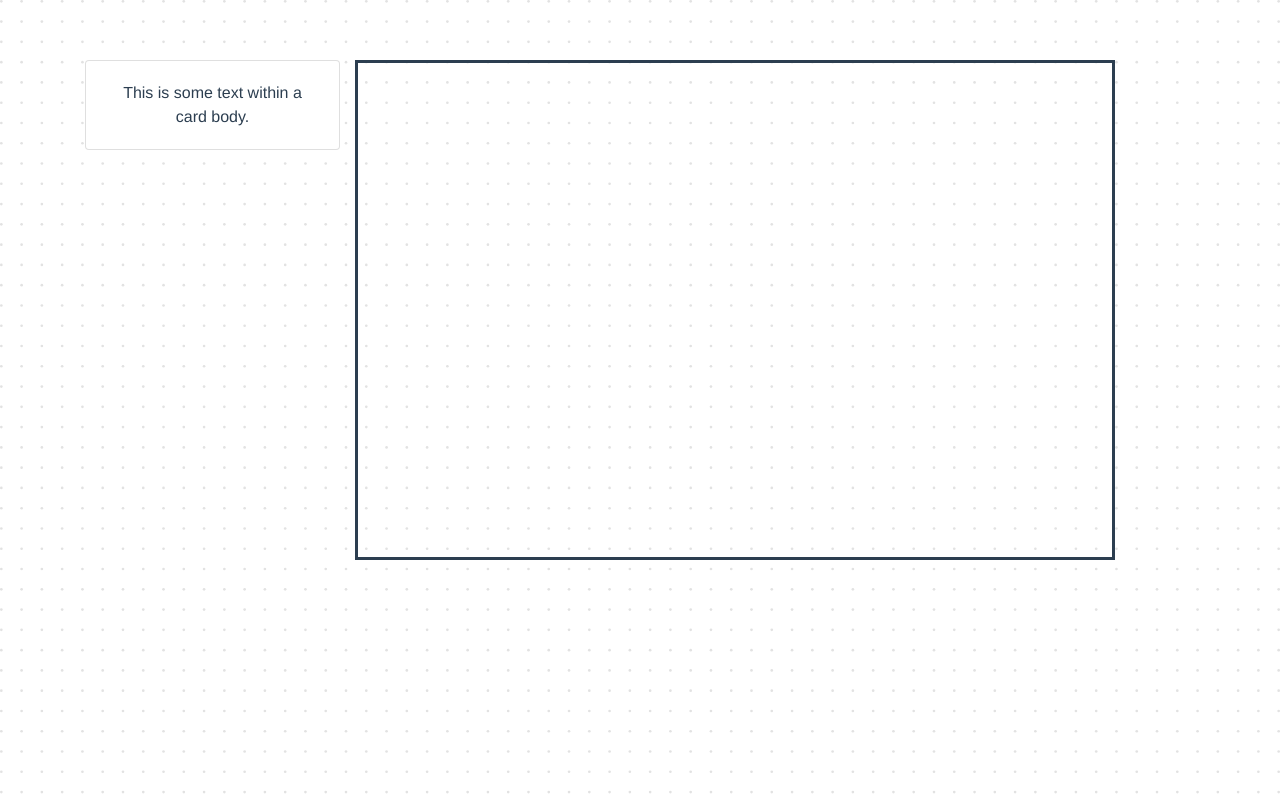
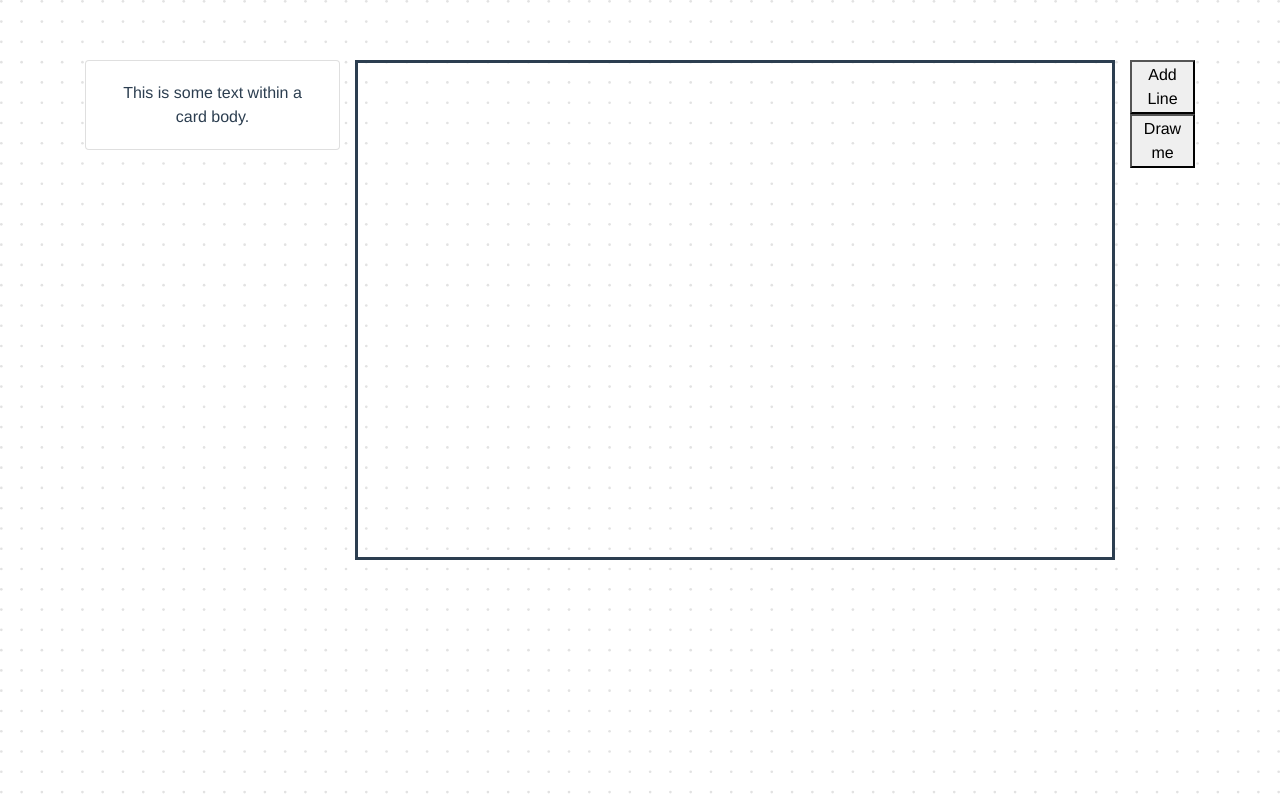
Before and after one commit to danymendez/vueflowchartsd3, a Vue app: page / in a window 1280 px wide. Built offline with nearby package versions, Linux system fonts and the light colour scheme.

Commit message:
some improvements

```diff
--- a/src/components/HelloWorld.vue
+++ b/src/components/HelloWorld.vue
@@ -12,7 +12,8 @@
 
             </div>
             <div class="col-sm-1">
-                <!-- <button type="button" v-on:click="addRect">Add me</button> -->
+                 <button type="button" v-on:click="addLine">Add Line</button>
+                  <button type="button" v-on:click="drawDiagram">Draw me</button>
             </div>
         </div>
     </div>
@@ -37,16 +38,68 @@
             init() {
 
             },
-            drop(event) {
+             drawDiagram(){
+                 var x1 = 40; var w = 100; var h=40; var y1 = 40;
+                 var y3 = y1-h;
+                  this.data.push({ x: 40, y:40 , w: w, h:h , id:1, parent:0, lvl:0});
+                      this.data.push({ x: x1, y:y3 , w: w, h:h, id:2, parent:1,lvl:0 });
+                         this.data.push({ x: 70*5, y:70 , w: w, h:h, id:3, parent:1,lvl:0 });
+                  this.addRect();
+            },
+            addLine(){
+                let _this = this
 
-                var svgdoc = d3.select('svg');
 
-                var svgBoundClientRect = svgdoc.node().getBoundingClientRect();
-                console.log(svgBoundClientRect);
-                console.log('x: ' + event.pageX);
-                console.log('y: ' + event.pageY);
 
-                this.data.push({ x: (event.pageX - svgBoundClientRect.x), y: (event.pageY - svgBoundClientRect.y), w: 100, h:40 });
+const found = _this.data.find(element => element.parent == 0);
+
+console.log(found);
+// const link = Array.from({length: _this.data.length}, (_, i) => {
+//     console.log(_this.data.find(element => element.parent === _this.data[i].parent).x);
+//   return {
+//    source: [_this.data.find(element => element.parent === _this.data[1].parent).x,_this.data.find(element => element.parent === _this.data[1].parent).y],
+//     target: [_this.data[1].x,_this.data[1].y]
+//   };});
+for(var i =0;i<_this.data.length;i++){
+// const link = d3.linkHorizontal()({
+//                                   source: [_this.data.find(element => element.parent === _this.data[i].parent).x,_this.data.find(element => element.parent === _this.data[i].parent).y],
+//                                    target: [_this.data[i].x,_this.data[i].y]
+//                                 });
+if(_this.data[i].parent!=0){
+                _this.g
+                        .append('path')
+                        .attr('d', d3.linkHorizontal()({
+                                  source: [_this.data.find(element => element.id === _this.data[i].parent).x,_this.data.find(element => element.id === _this.data[i].parent).y],
+                                   target: [_this.data[i].x,_this.data[i].y]
+                                }))
+                        .attr('stroke', 'black')
+                        .attr('fill', 'none');
+
+
+
+                        }
+
+}
+// console.log(link);
+
+
+            },
+            drop() {
+
+                // var svgdoc = d3.select('svg');
+
+                // var svgBoundClientRect = svgdoc.node().getBoundingClientRect();
+                // console.log(svgBoundClientRect);
+                // console.log('x: ' + event.pageX);
+                // console.log('y: ' + event.pageY);
+
+                // this.data.push({ x: (event.pageX - svgBoundClientRect.x), y: (event.pageY - svgBoundClientRect.y), w: 100, h:40 });
+                // if(this.data.length===0){
+                //     this.data.push({ x: 40, y: 40, w: 100, h:40 });
+                // }else{
+                //      this.data.push({ x: this.data.length%4===0?40:(this.data[this.data.length-1].x+(40*5)), y: this.data.length%4===0?(this.data[this.data.length-1].y+(40*3)):this.data[this.data.length-1].y, w: 100, h:40 });
+                // }
+                // console.log(this.data);
                 this.addRect();
             },
             addRect() {
```
